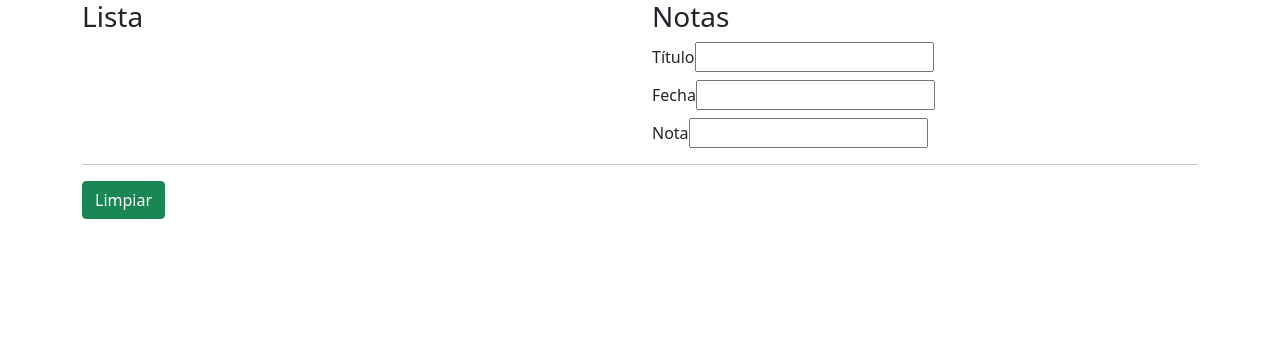
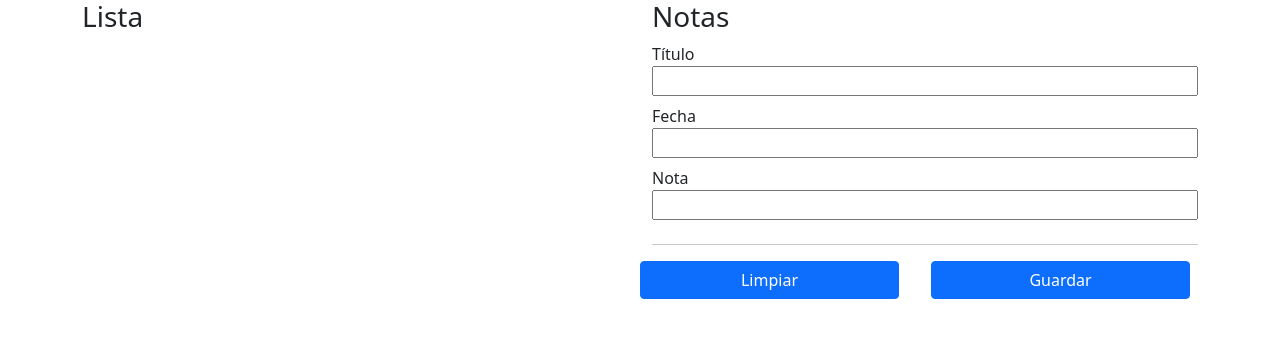
Before and after one commit to Angela-MP/notas, a React (Create React App) app: page / in a window 1280 px wide. Shown: the top 338 px of the page. Built offline with nearby package versions, Linux system fonts and the light colour scheme.

Commit message:
Se agregaron divisiones y la opción de guardado (versión 1)

```diff
--- a/src/App.jsx
+++ b/src/App.jsx
@@ -22,6 +22,10 @@ function App() {
     });
    };
 
+   const handleClickGuardar = () =>{
+     localStorage.setItem("notas", JSON.stringify(inputState))
+   };
+
   return (
     <div className="App container">
       <div className="row">
@@ -30,7 +34,7 @@ function App() {
         </div>
         <div className="col">
       <h3>Notas</h3>
-      <label className="mb-2">
+      <label className="mb-2" style={{ width:"100%" }}>
         Título
           <input
             id="titulo"
@@ -38,10 +42,11 @@ function App() {
             type="text"
             onChange={handleInputChange}
             value={inputState.titulo}
+            style={{ width:"100%" }}
             />
       </label>
       <br />
-      <label className="mb-2">
+      <label className="mb-2" style={{ width:"100%" }}>
         Fecha
           <input
             id="fecha"
@@ -49,10 +54,11 @@ function App() {
             type="text"
             onChange={handleInputChange}
             value={inputState.fecha}
+            style={{ width:"100%" }}
             />
       </label>
       <br />
-      <label htmlFor="nota">
+      <label className="mb-2" style={{ width:"100%" }}>
         Nota
           <input
             id="nota"
@@ -60,20 +66,38 @@ function App() {
             type="text"
             onChange={handleInputChange}
             value={inputState.nota}
+            style={{ width:"100%" }}
             />
       </label>
+      <hr />
+    <div className="mt-2 me-2 mt-2 row">
+      <div className="col">
+      <span className="row me-1">
+        <button
+            type="button"
+            className="btn btn-primary"
+            onClick={handleInputClean}
+        >
+            Limpiar
+        </button>
+      </span>
+      </div>
+    <div className="col">
+      <span className="row ms-1">
+        <button
+            type="button"
+            className="btn btn-primary"
+            onClick={handleClickGuardar}
+        >
+        Guardar
+      </button>
+      </span>
+    </div>
+
     </div>
     </div>
-    <hr />
-    <div className="mt-2 mt-2">
-      <button
-          type="button"
-          className="btn btn-success"
-          onClick={handleInputClean}
-      >
-          Limpiar
-      </button>
     </div>
+
 
     </div>
   );
```
